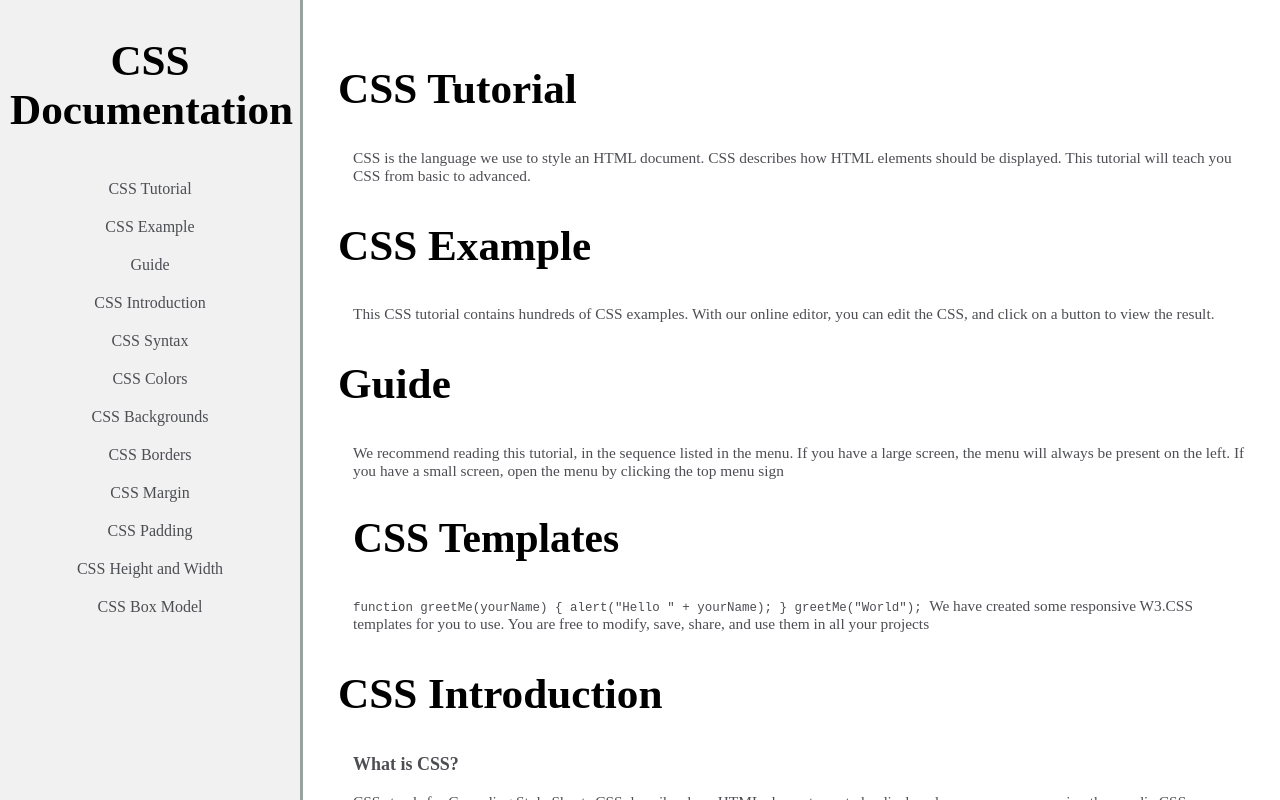
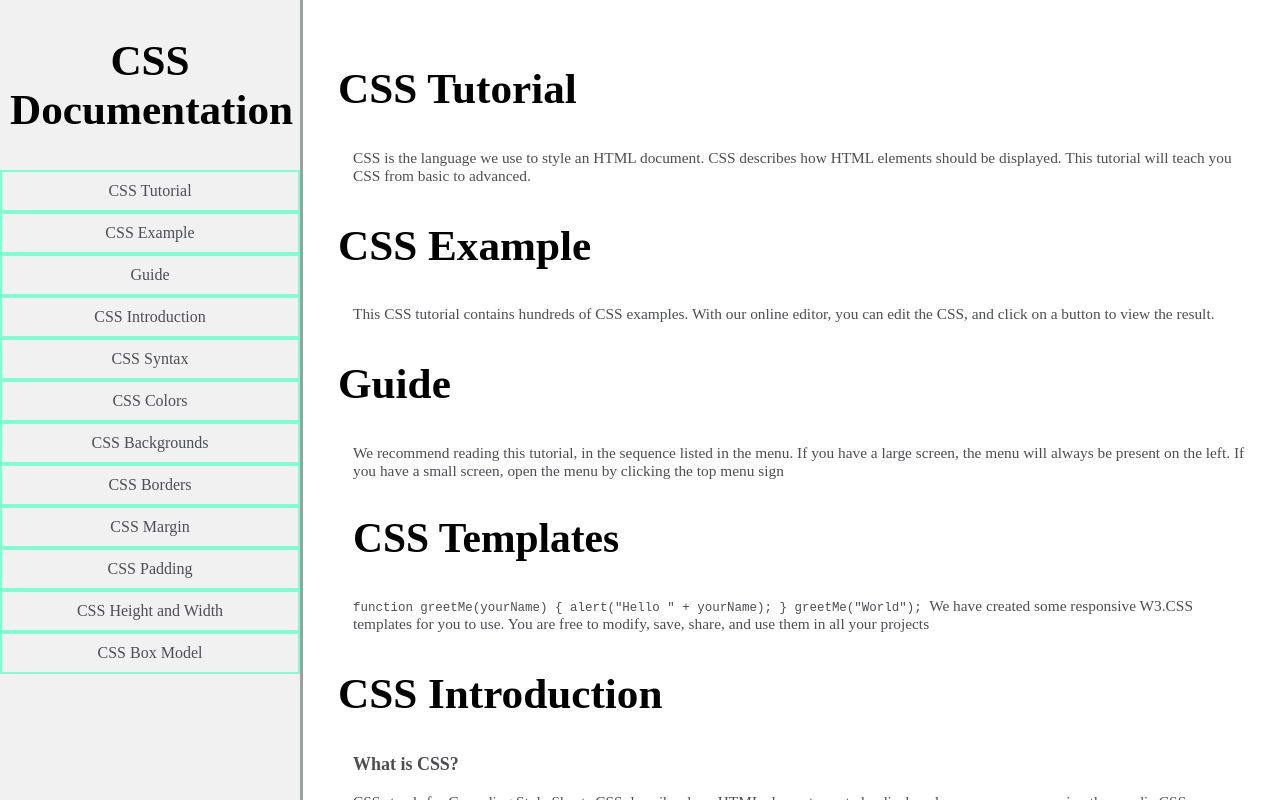
Before and after one commit to dkhobu/Some-codes, a plain HTML site: page documentation.html in a window 1280 px wide. Drawn offline with Linux system fonts and the light colour scheme.

Commit message:
Update documentation.html

```diff
--- a/documentation.html
+++ b/documentation.html
@@ -30,7 +30,10 @@
       border-right: solid;
       border-color: rgba(0, 22, 22, 0.4);
     }
-
+     #navbar li{
+      border: 2px solid #555;
+      border-color: aquamarine;
+    }
     header {
     color: black;
     margin: 10px;
```
